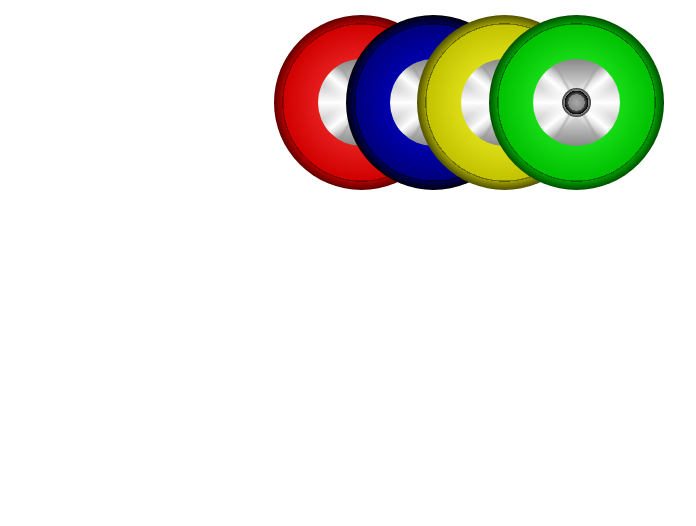
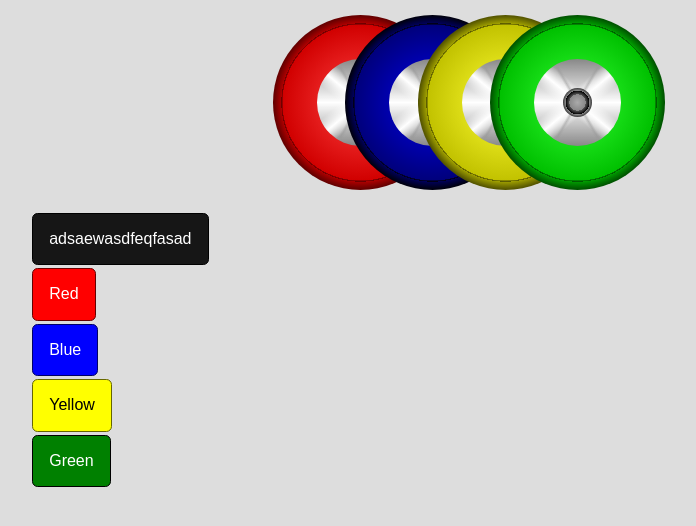
Before and after one commit to TysonNgo/tyson-css, a website: page index.html in a window 1280 px wide. Shown: the whole page, without its empty margins (171-867 px from the left). Drawn offline with Linux system fonts and the light colour scheme.

Commit message:
added buttons

```diff
--- a/index.html
+++ b/index.html
@@ -5,7 +5,7 @@
 	<meta name="viewport" content="width=device-width, initial-scale=1">
 	<link rel="stylesheet" type="text/css" href="build/tyson.css">
 </head>
-<body>
+<body style="background:#ddd">
 <div class="row">
 	<!--<div class="column-4"></div>-->
 	<div class="col-12-m">
@@ -17,5 +17,13 @@
 		</div>
 	</div>
 </div>
+<div class="row center" style="padding:0 200px;">
+	<button>adsaewasdfeqfasad</button>
+	<button class="red">Red</button>
+	<button class="blue">Blue</button>
+	<button class="yellow">Yellow</button>
+	<button class="green">Green</button>
+</div>
+
 </body>
 </html>
--- a/package.json
+++ b/package.json
@@ -4,10 +4,10 @@
   "description": "",
   "main": "index.js",
   "scripts": {
-    "start": "npm run open-files | npm run build -- -w | npm run reload",
-    "build": "node-sass sass/tyson.scss build/tyson.css",
+    "start": "npm run build -- -w --output-style=nested | npm run reload",
+    "build": "node-sass sass/tyson.scss build/tyson.css --output-style=compressed",
     "reload": "reload -b",
-    "open-files": "subl sass/tyson.scss index.html"
+    "open-files": "subl sass/tyson.scss index.html build/tyson.css"
   },
   "author": "",
   "license": "ISC",
--- /dev/null
+++ b/sass/components/_base.scss
@@ -0,0 +1,3 @@
+body{
+	font-family: Helvetica, Arial, Sans-Serif;
+}
--- /dev/null
+++ b/sass/components/_buttons.scss
@@ -0,0 +1,33 @@
+$base-color: #161616;
+
+@mixin button-color($color, $text-color: white){
+	color: $text-color;
+	background-color: $color;
+	border-color: darken($color, 30%);
+	&:hover{
+		background-color: lighten($color, 10%);
+		color: lighten($text-color, 10%);
+	}
+	&:active{
+		background-color: darken($color, 15%);
+	}
+	&:focus{
+		outline: none;
+	}
+}
+
+button, .button{
+	@include button-color($base-color);
+	&.red{ @include button-color(red); }
+	&.blue{ @include button-color(blue); }
+	&.yellow{ @include button-color(yellow, black); }
+	&.green{ @include button-color(green); }
+	min-width: 3em;
+	cursor: pointer;
+	padding: 1em;
+	margin: 0.2em;
+	border-radius: 0.35em;
+	border-width: 1px;
+	border-style: solid;
+	transition: background-color 0.2s, color 0.2s linear;
+}
--- a/sass/components/_preloader.scss
+++ b/sass/components/_preloader.scss
@@ -58,10 +58,9 @@
 		&.kg20{ @include preloader-color(#00a); } // blue
 		&.kg15{ @include preloader-color(#f0f000); } // yellow
 		&.kg10{ @include preloader-color(#0e0); } // green
-	}
 
 		// metal inner disc of bumper plate
-	.preloader::before{
+		&::before{
 			@include circle($preloader-plate-inner-radius);
 			@include center-circle-overlay(
 					$preloader-plate-outer-radius,
@@ -83,7 +82,7 @@
 		}
 
 		// end-cap
-	.preloader::after{
+		&::after{
 			@include circle($preloader-end-cap-radius);
 			@include center-circle-overlay(
 					$preloader-plate-outer-radius,
@@ -94,6 +93,7 @@
 				#aaa 0%, #888 40%,
 				#555 0%, black 58%,
 				#888 0%, black 80%);
+		}
 	}
 }
 
--- a/sass/tyson.scss
+++ b/sass/tyson.scss
@@ -1,6 +1,15 @@
 // maybe not going to reset
 // @import 'node_modules/reset-css/_reset';
 @import 'node_modules/normalize.css/normalize';
+@import 'components/_base';
 @import 'components/_preloader';
 @import 'components/_variables';
 @import 'components/_grid';
+@import 'components/_buttons';
+
+.center{
+	text-align: center;
+}
+button{
+	display:block;
+}
```
Also changed, not shown: build/tyson.css. Lines whose indentation alone changed are shown as unchanged.
